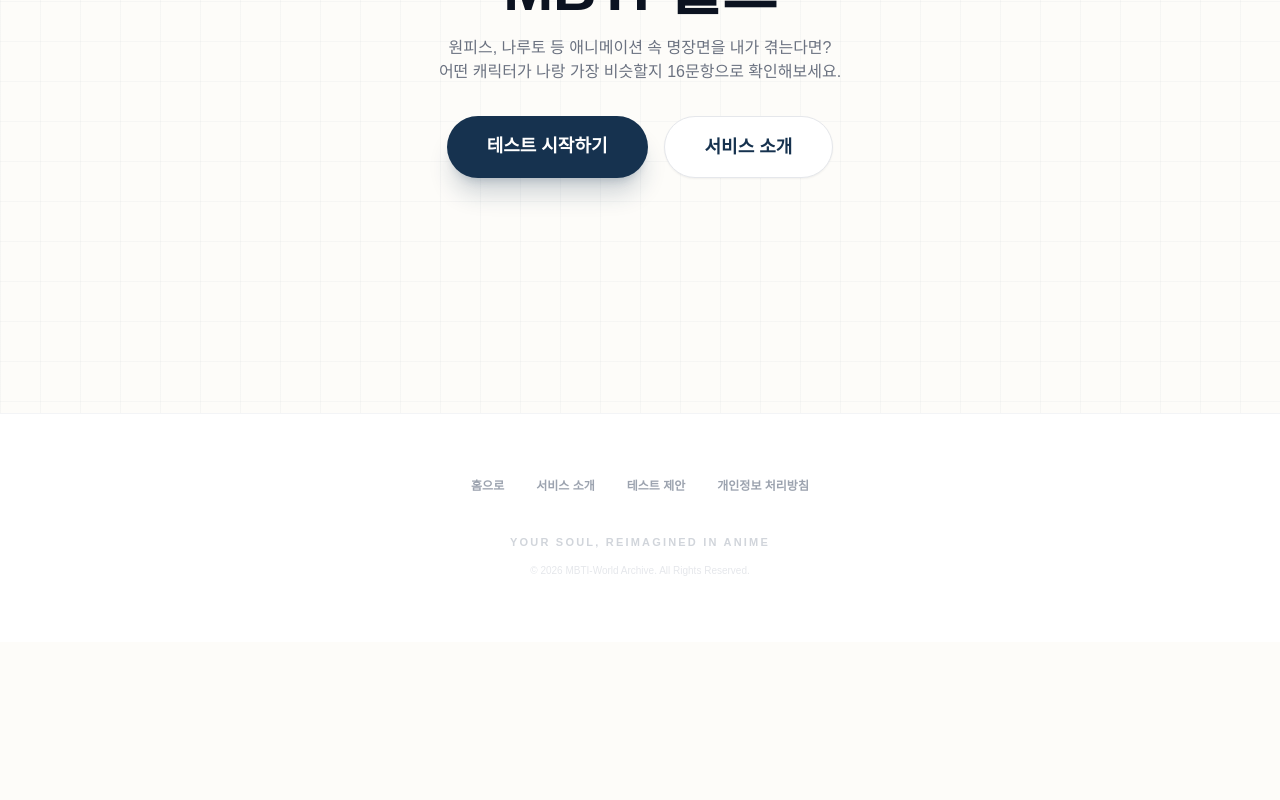
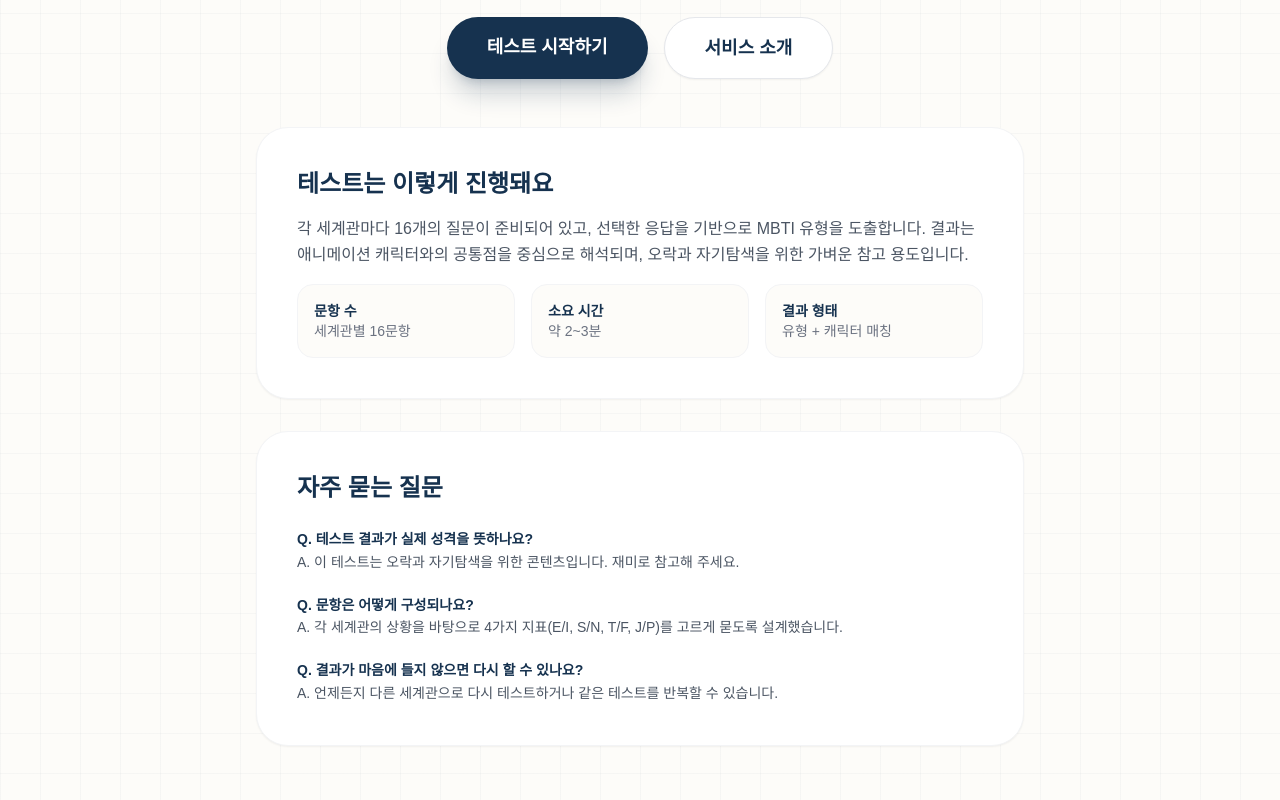
Before and after one commit to 1217records/MBTIworld-Animation, a Next.js app: page / in a window 1280 px wide. Shown: the part 380-1180 px from the top of the page. Before the commit the page ends 1022 px from the top, so only its background shows below. Built offline with nearby package versions, Linux system fonts and the light colour scheme; a web font is replaced by a local one.

Commit message:
Restrict ads to content routes and enrich pages

```diff
--- a/app/layout.tsx
+++ b/app/layout.tsx
@@ -1,10 +1,10 @@
 import React from "react";
 import type { Metadata } from "next";
-import Script from "next/script";
 import { IBM_Plex_Sans_KR, Noto_Serif_KR } from "next/font/google";
 import "./globals.css";
 import Navbar from "@/components/Navbar";
 import Footer from "@/components/Footer";
+import AdSenseScript from "@/components/AdSenseScript";
 
 const ibmPlex = IBM_Plex_Sans_KR({
   subsets: ["latin"],
@@ -38,16 +38,10 @@ export default function RootLayout({
 }) {
   return (
     <html lang="ko" className={`${ibmPlex.variable} ${notoSerif.variable}`}>
-      <head>
-        <Script
-          async
-          src="https://pagead2.googlesyndication.com/pagead/js/adsbygoogle.js?client=ca-pub-4245569327602514"
-          crossOrigin="anonymous"
-          strategy="afterInteractive"
-        />
-      </head>
+      <head />
       <body className="bg-[#fdfcf9] text-[#0b1220] min-h-screen font-sans selection:bg-[#16324f] selection:text-white">
         <div className="bg-pattern min-h-screen flex flex-col">
+          <AdSenseScript />
           <Navbar />
           <main className="flex-1 w-full max-w-4xl mx-auto p-4 sm:p-6 md:p-10">
             {children}
--- a/app/page.tsx
+++ b/app/page.tsx
@@ -3,7 +3,7 @@ import Link from 'next/link';
 
 export default function Home() {
   return (
-    <div className="flex flex-col items-center justify-center min-h-[70vh] text-center gap-8">
+    <div className="flex flex-col items-center justify-center min-h-[70vh] text-center gap-12">
       <div className="space-y-4 animate-in fade-in slide-in-from-bottom-4">
         <div className="inline-block px-4 py-1.5 rounded-full bg-[#16324f]/10 text-[#16324f] text-xs font-bold tracking-widest uppercase mb-2">
           Story-driven Personality Test
@@ -31,6 +31,48 @@ export default function Home() {
           서비스 소개
         </Link>
       </div>
+
+      <section className="w-full max-w-3xl text-left space-y-8">
+        <div className="bg-white rounded-[2rem] p-8 sm:p-10 border border-gray-100 shadow-sm space-y-4">
+          <h2 className="text-2xl font-black font-serif text-[#16324f]">테스트는 이렇게 진행돼요</h2>
+          <p className="text-gray-600 leading-relaxed">
+            각 세계관마다 16개의 질문이 준비되어 있고, 선택한 응답을 기반으로 MBTI 유형을 도출합니다.
+            결과는 애니메이션 캐릭터와의 공통점을 중심으로 해석되며, 오락과 자기탐색을 위한 가벼운 참고 용도입니다.
+          </p>
+          <div className="grid grid-cols-1 sm:grid-cols-3 gap-4 text-sm text-gray-500">
+            <div className="rounded-2xl bg-[#fdfcf9] border border-gray-100 p-4">
+              <p className="font-bold text-[#16324f]">문항 수</p>
+              <p>세계관별 16문항</p>
+            </div>
+            <div className="rounded-2xl bg-[#fdfcf9] border border-gray-100 p-4">
+              <p className="font-bold text-[#16324f]">소요 시간</p>
+              <p>약 2~3분</p>
+            </div>
+            <div className="rounded-2xl bg-[#fdfcf9] border border-gray-100 p-4">
+              <p className="font-bold text-[#16324f]">결과 형태</p>
+              <p>유형 + 캐릭터 매칭</p>
+            </div>
+          </div>
+        </div>
+
+        <div className="bg-white rounded-[2rem] p-8 sm:p-10 border border-gray-100 shadow-sm space-y-6">
+          <h2 className="text-2xl font-black font-serif text-[#16324f]">자주 묻는 질문</h2>
+          <div className="space-y-5 text-sm text-gray-600 leading-relaxed">
+            <div>
+              <p className="font-bold text-[#16324f]">Q. 테스트 결과가 실제 성격을 뜻하나요?</p>
+              <p>A. 이 테스트는 오락과 자기탐색을 위한 콘텐츠입니다. 재미로 참고해 주세요.</p>
+            </div>
+            <div>
+              <p className="font-bold text-[#16324f]">Q. 문항은 어떻게 구성되나요?</p>
+              <p>A. 각 세계관의 상황을 바탕으로 4가지 지표(E/I, S/N, T/F, J/P)를 고르게 묻도록 설계했습니다.</p>
+            </div>
+            <div>
+              <p className="font-bold text-[#16324f]">Q. 결과가 마음에 들지 않으면 다시 할 수 있나요?</p>
+              <p>A. 언제든지 다른 세계관으로 다시 테스트하거나 같은 테스트를 반복할 수 있습니다.</p>
+            </div>
+          </div>
+        </div>
+      </section>
     </div>
   );
 }
--- a/app/result/ResultClient.tsx
+++ b/app/result/ResultClient.tsx
@@ -177,6 +177,17 @@ function ResultContent() {
       </div>
 
       {/* Share & Call to Action */}
+      <section className="bg-white rounded-[3rem] p-10 sm:p-14 border border-gray-100 shadow-sm space-y-6">
+        <div className="flex items-center justify-center gap-3">
+          <div className="w-10 h-10 rounded-2xl bg-blue-50 flex items-center justify-center text-lg text-blue-500">ℹ️</div>
+          <h3 className="font-black text-[#16324f] text-xl font-serif">해석 가이드</h3>
+        </div>
+        <p className="text-sm text-gray-600 leading-relaxed text-center max-w-2xl mx-auto">
+          본 결과는 애니메이션 세계관을 바탕으로 한 엔터테인먼트 콘텐츠입니다.
+          스스로의 성향을 돌아보는 참고 자료로 활용해 주세요.
+        </p>
+      </section>
+
       <section className="bg-white rounded-[4rem] p-12 sm:p-20 border border-gray-100 shadow-[0_40px_80px_-20px_rgba(0,0,0,0.08)] space-y-12 text-center">
         <div className="space-y-3">
           <h3 className="text-3xl font-black font-serif text-[#16324f]">결과 공유하기</h3>
--- a/app/select/page.tsx
+++ b/app/select/page.tsx
@@ -9,7 +9,7 @@ export const metadata = {
 
 export default function TestSelect() {
   return (
-    <div className="space-y-8 animate-in fade-in">
+    <div className="space-y-10 animate-in fade-in">
       <div className="text-center space-y-2">
         <h1 className="text-3xl font-bold font-serif text-[#16324f]">테스트 선택</h1>
         <p className="text-gray-500 text-sm">원하는 애니메이션 세계관을 선택해 바로 시작하세요.</p>
@@ -59,6 +59,27 @@ export default function TestSelect() {
           <span className="text-sm font-bold text-gray-400">새로운 테마 제안하기</span>
         </Link>
       </div>
+
+      <section className="bg-white rounded-[2rem] p-8 sm:p-10 border border-gray-100 shadow-sm space-y-6">
+        <h2 className="text-2xl font-black font-serif text-[#16324f]">선택 가이드</h2>
+        <div className="grid grid-cols-1 sm:grid-cols-3 gap-4 text-sm text-gray-600">
+          <div className="rounded-2xl bg-[#fdfcf9] border border-gray-100 p-4">
+            <p className="font-bold text-[#16324f]">익숙한 세계관</p>
+            <p>스토리를 잘 아는 작품을 고르면 몰입도가 높습니다.</p>
+          </div>
+          <div className="rounded-2xl bg-[#fdfcf9] border border-gray-100 p-4">
+            <p className="font-bold text-[#16324f]">가벼운 진행</p>
+            <p>각 테스트는 2~3분 내 완료됩니다.</p>
+          </div>
+          <div className="rounded-2xl bg-[#fdfcf9] border border-gray-100 p-4">
+            <p className="font-bold text-[#16324f]">결과 해석</p>
+            <p>캐릭터 서사를 기반으로 공통점을 설명합니다.</p>
+          </div>
+        </div>
+        <p className="text-sm text-gray-500 leading-relaxed">
+          결과는 재미와 자기탐색을 위한 참고용입니다. 동일한 MBTI라도 상황과 해석에 따라 다른 캐릭터로 매칭될 수 있습니다.
+        </p>
+      </section>
     </div>
   );
 }
--- /dev/null
+++ b/components/AdSenseScript.tsx
@@ -0,0 +1,31 @@
+"use client";
+
+import Script from "next/script";
+import { usePathname } from "next/navigation";
+
+const CONTENT_ROUTE_MATCHERS = [
+  /^\/$/,
+  /^\/select(?:\/|$)/,
+  /^\/test(?:\/|$)/,
+  /^\/result(?:\/|$)/,
+];
+
+const isContentRoute = (pathname: string) =>
+  CONTENT_ROUTE_MATCHERS.some((matcher) => matcher.test(pathname));
+
+export default function AdSenseScript() {
+  const pathname = usePathname();
+
+  if (!pathname || !isContentRoute(pathname)) {
+    return null;
+  }
+
+  return (
+    <Script
+      async
+      src="https://pagead2.googlesyndication.com/pagead/js/adsbygoogle.js?client=ca-pub-4245569327602514"
+      crossOrigin="anonymous"
+      strategy="afterInteractive"
+    />
+  );
+}
```
